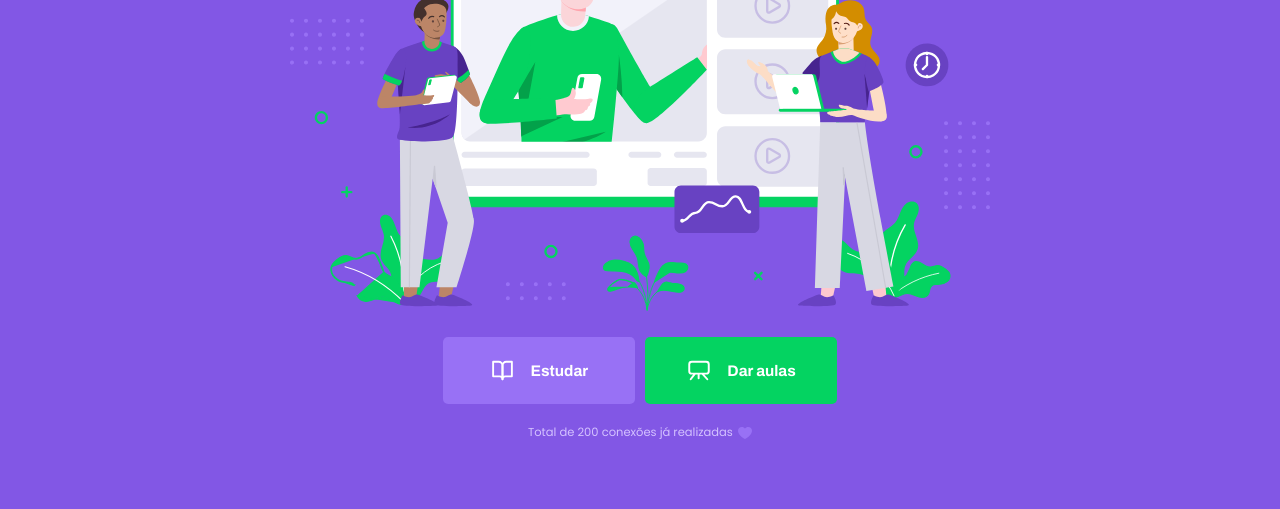
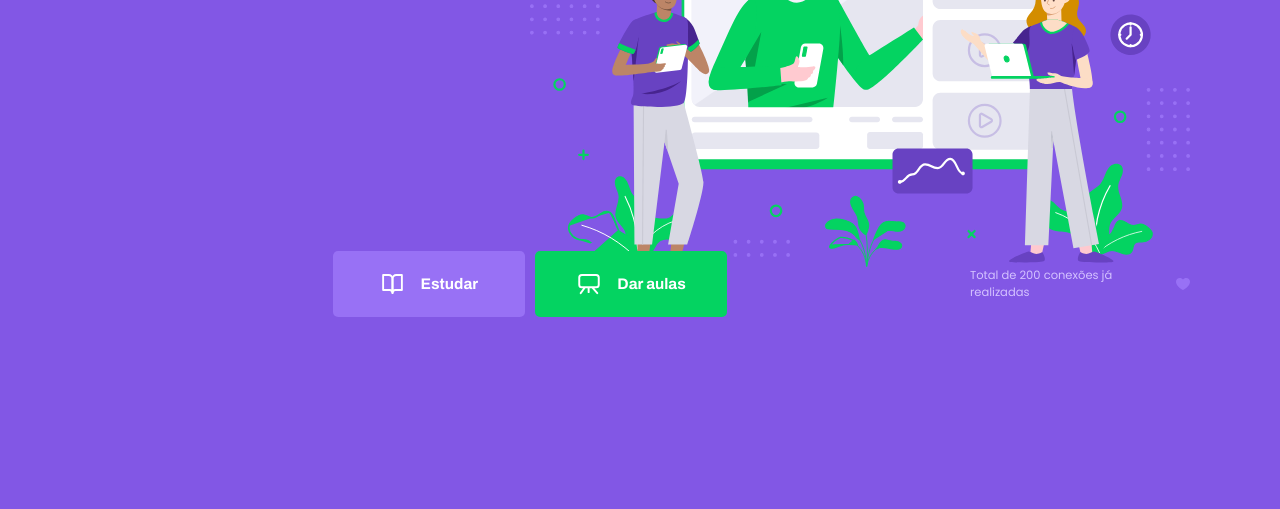
Before and after one commit to gabrielamenezes/proffy-project, a plain HTML site: page index.html in a window 1280 px wide. Shown: the part 291-800 px from the top of the page. Drawn offline with Linux system fonts and the light colour scheme.

Commit message:
adicionando grid desktop

```diff
--- a/partials/page-landing.css
+++ b/partials/page-landing.css
@@ -81,3 +81,30 @@
 .total-connections img {
     margin-left: 0.8rem;
 }
+
+@media (min-width: 1100px) {
+    #page-landing #container {
+        max-width: 1100px;
+        display: grid; /* avisar que estou usando grid */
+        grid-template-columns: 2fr 2fr 1fr; /*  */
+        grid-template-rows: 350px 1fr;
+        grid-template-areas: "proffy image image" /* primeira linha: proffy ocupando 1 fracao image ocupando o resto*/
+        "button button texting"; /* segunda linha: buttons ocupando 2 areas e o texting 1 */
+    }
+
+    .logo-container{
+        grid-area: proffy;
+
+    }
+
+    .hero-image {
+        grid-area: image;
+    }
+    .buttons-container {
+        grid-area: button;
+    }
+
+    .total-connections {
+        grid-area: texting;
+    }
+}
```
